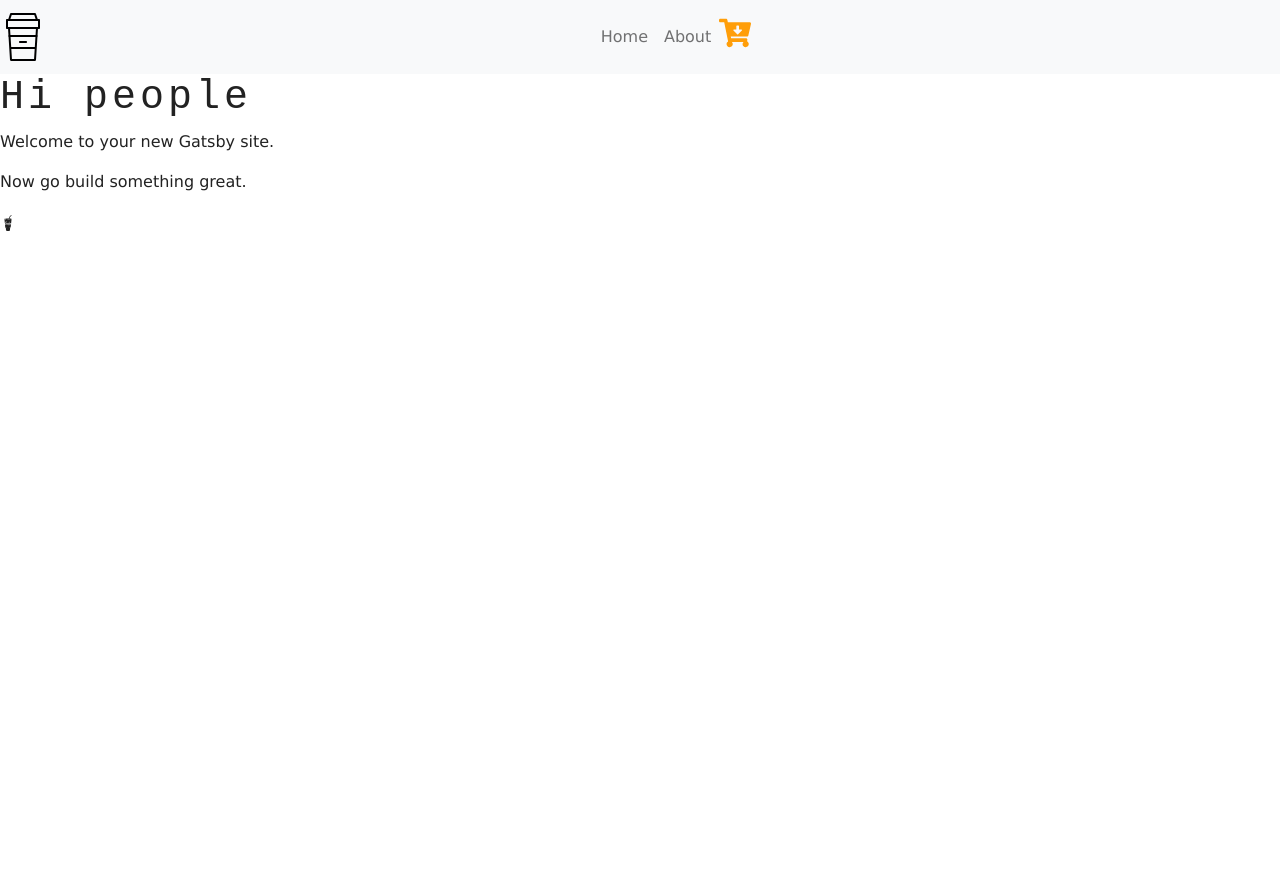
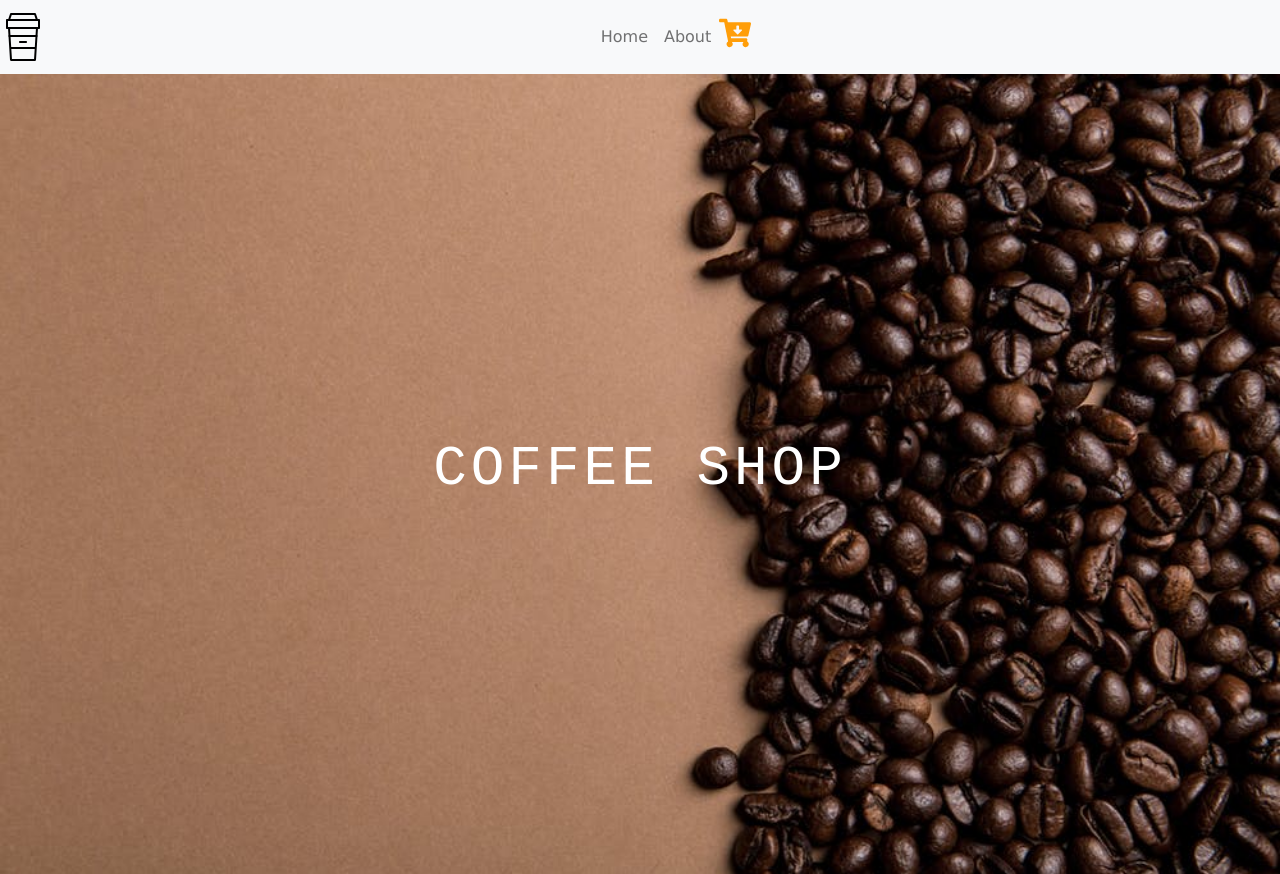
Before and after one commit to adriasala12/gatsby-coffee-website, a Gatsby site: page / in a window 1280 px wide. Before the commit the page ends 800 px from the top, so only its background shows below. Built offline with nearby package versions, Linux system fonts and the light colour scheme; Gatsby itself is replaced by a stand-in of ours.

Commit message:
Added background image

```diff
--- a/package.json
+++ b/package.json
@@ -7,6 +7,7 @@
   "dependencies": {
     "@rhysforyou/gatsby-plugin-safari-site-icon": "^1.0.2",
     "gatsby": "^2.30.3",
+    "gatsby-background-image": "^1.4.0",
     "gatsby-image": "^2.9.0",
     "gatsby-plugin-manifest": "^2.10.0",
     "gatsby-plugin-offline": "^3.8.0",
--- /dev/null
+++ b/src/components/Globals/BackgroundSection.js
@@ -0,0 +1,21 @@
+import React from 'react'
+import BackgroundImage from 'gatsby-background-image'
+
+export default function BackgroundSection({img, styleClass, title, children}) {
+    return (
+        <BackgroundImage
+            className={styleClass}
+            fluid={img}>
+                <h1 className="title text-white text-uppercase text-center
+                    display-4 font-weight-bold">
+                        {title}
+                </h1>
+                {children}
+        </BackgroundImage>
+    )
+}
+
+BackgroundSection.defaultProps = {
+    title: "default title",
+    styleClass: "default-background"
+}
--- a/src/components/layout.css
+++ b/src/components/layout.css
@@ -1,6 +1,6 @@
-:root{
+:root {
   --mainBrown: #2d1ef1;
-    --mainYellow: #ff9e09;
+  --mainYellow: rgb(255, 158, 9);
   --mainGrey: #ece8dc;
   --mainWhite: #fff;
   --mainDark: #222;
@@ -9,11 +9,16 @@
 body {
   background: var(--mainWhite);
   color: var(--mainDark);
-    font-family: Verdana, Geneva, Tahoma, sans-serif!important;
+  font-family: Verdana, Geneva, Tahoma, sans-serif !important;
 }
 
-h1,h2,h3,h4,h5,h6 {
-    font-family: 'Courier New', Courier, monospace;
+h1,
+h2,
+h3,
+h4,
+h5,
+h6 {
+  font-family: "Courier New", Courier, monospace;
   letter-spacing: 0.25rem !important;
 }
 
@@ -26,3 +31,14 @@ h1,h2,h3,h4,h5,h6 {
   color: var(--mainYellow);
   font-size: 2rem;
 }
+
+.default-background {
+  min-height: 100vh;
+  display: flex;
+  align-items: center;
+  justify-content: center;
+  background: linear-gradient(rgba(255, 158, 9, 0.5), rgba(255, 158, 9, 0.5));
+  background-position: center;
+  background-size: cover;
+  opacity: 1 !important;
+}
--- a/src/pages/index.js
+++ b/src/pages/index.js
@@ -1,18 +1,30 @@
 import React from "react"
-import { Link } from "gatsby"
+import { Link, graphql } from "gatsby"
 
 import Layout from "../components/layout"
 import SEO from "../components/seo"
-import { FaGulp } from "react-icons/fa"
+import BackgroundSection from '../components/Globals/BackgroundSection'
 
-const IndexPage = () => (
+const IndexPage = ({data}) => (
   <Layout>
     <SEO title="Home" />
-    <h1>Hi people</h1>
-    <p>Welcome to your new Gatsby site.</p>
-    <p>Now go build something great.</p>
-    <FaGulp />
+    <BackgroundSection
+      img={data.img.childImageSharp.fluid}
+      title="coffee shop"
+      styleClass="default-background" />
   </Layout>
 )
 
+export const query = graphql`
+{
+  img:file(relativePath:{eq:"default-background.jpeg"}){
+    childImageSharp {
+      fluid {
+        ...GatsbyImageSharpFluid_tracedSVG
+      }
+    }
+  }
+}
+`
+
 export default IndexPage
```
Also changed, not shown: 1 other file. Lines whose indentation alone changed are shown as unchanged.
